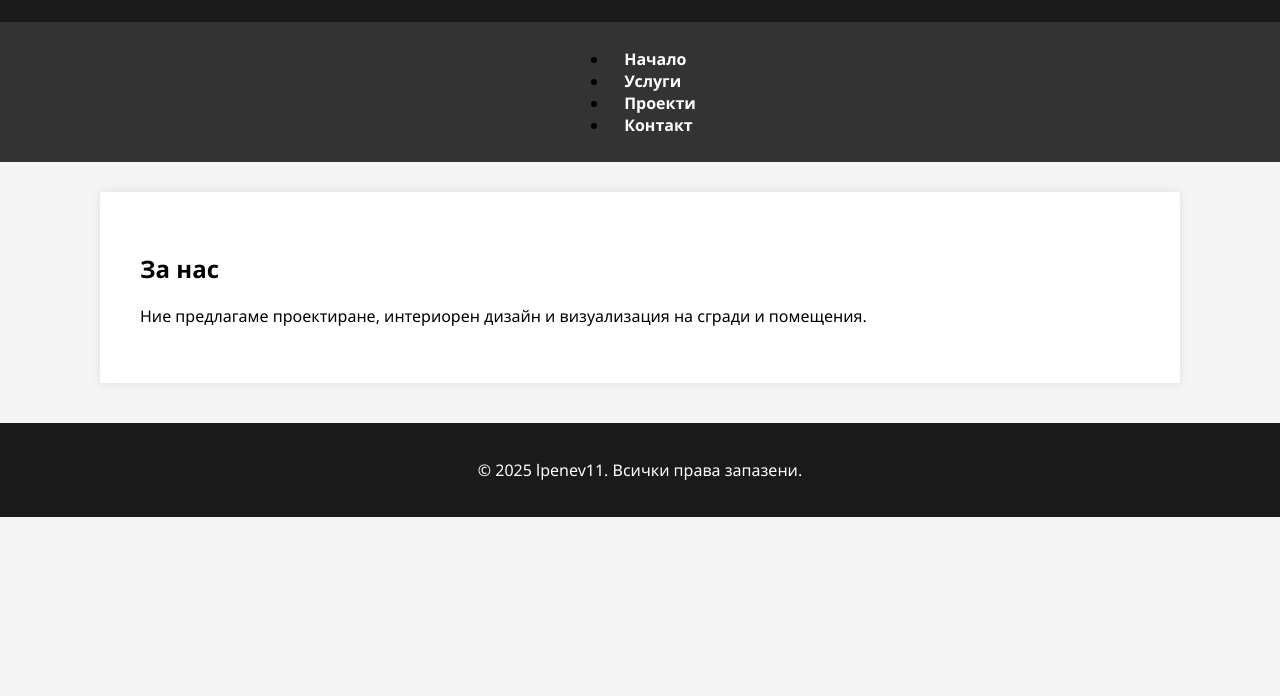
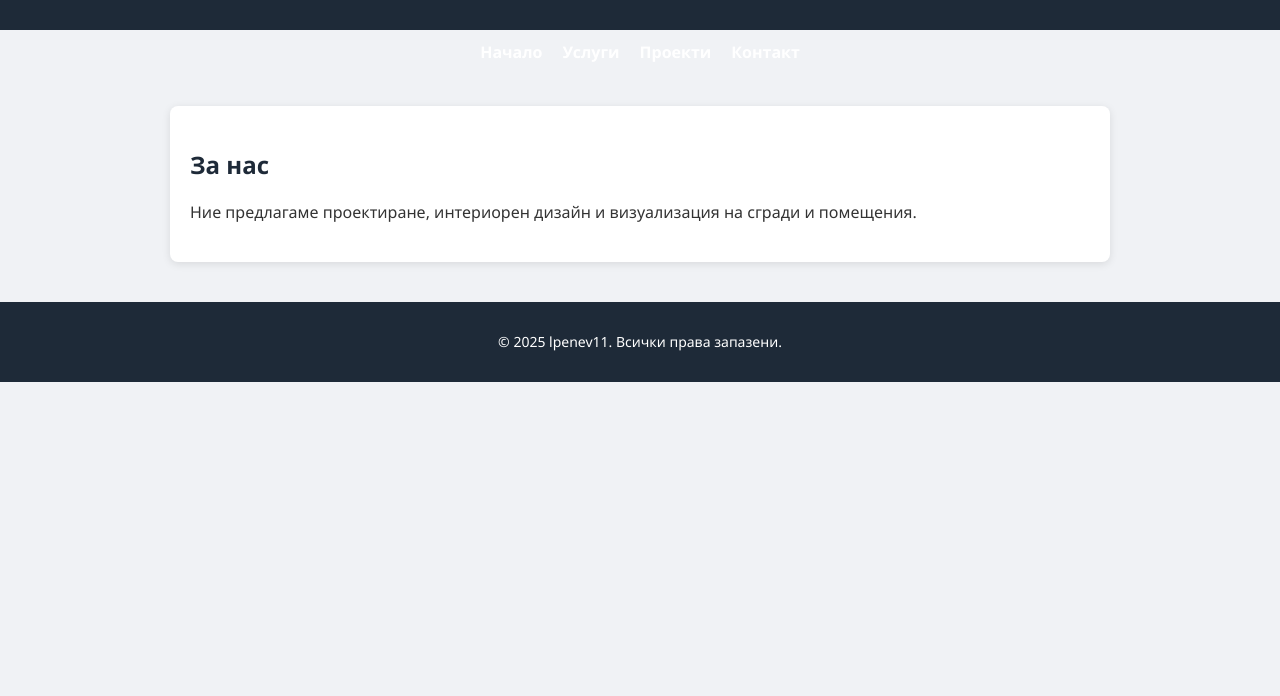
Before and after one commit to lpenev11/lpenev-site, a plain HTML site: page index.html in a window 1280 px wide. Shown: the part 104-800 px from the top of the page. Drawn offline with Linux system fonts and the light colour scheme.

Commit message:
style.css

```diff
--- a/style.css
+++ b/style.css
@@ -1,54 +1,74 @@
-
 body {
-    font-family: 'Segoe UI', sans-serif;
+    font-family: 'Segoe UI', Tahoma, Geneva, Verdana, sans-serif;
     margin: 0;
     padding: 0;
-    background: #f5f5f5;
+    background-color: #f0f2f5;
+    color: #333;
+    line-height: 1.6;
 }
+
+/* Хедър */
 header {
-    background: #1a1a1a;
+    background-color: #1e2a38;
     color: white;
-    padding: 20px;
+    padding: 20px 0;
     text-align: center;
 }
-nav {
-    background: #333;
+
+/* Навигационно меню */
+nav ul {
+    list-style: none;
+    padding: 0;
+    margin: 10px 0 0 0;
     display: flex;
     justify-content: center;
-    padding: 10px 0;
+    gap: 20px;
 }
-nav a {
+
+nav ul li {
+    display: inline;
+}
+
+nav ul li a {
     color: white;
     text-decoration: none;
-    margin: 0 15px;
-    font-weight: bold;
+    font-weight: 600;
+    font-size: 16px;
 }
-nav a:hover {
+
+nav ul li a:hover {
     text-decoration: underline;
 }
+
+/* Секции */
 section {
-    padding: 40px;
-    max-width: 1000px;
-    margin: auto;
+    max-width: 900px;
+    margin: 40px auto;
+    padding: 20px;
     background: white;
-    box-shadow: 0 0 10px rgba(0,0,0,0.1);
-    margin-top: 30px;
+    border-radius: 8px;
+    box-shadow: 0 2px 8px rgba(0,0,0,0.1);
 }
-.gallery {
-    display: flex;
-    flex-wrap: wrap;
-    gap: 15px;
-    justify-content: center;
+
+section h2 {
+    color: #1e2a38;
+    margin-bottom: 15px;
 }
-.gallery img {
-    width: 300px;
-    border-radius: 8px;
-    box-shadow: 0 2px 10px rgba(0,0,0,0.1);
+
+/* Изображения */
+img {
+    max-width: 100%;
+    height: auto;
+    border-radius: 6px;
+    margin-top: 15px;
 }
+
+/* Футър */
 footer {
-    background: #1a1a1a;
+    background-color: #1e2a38;
     color: white;
     text-align: center;
-    padding: 20px;
+    padding: 15px 0;
     margin-top: 40px;
+    font-size: 14px;
 }
```
